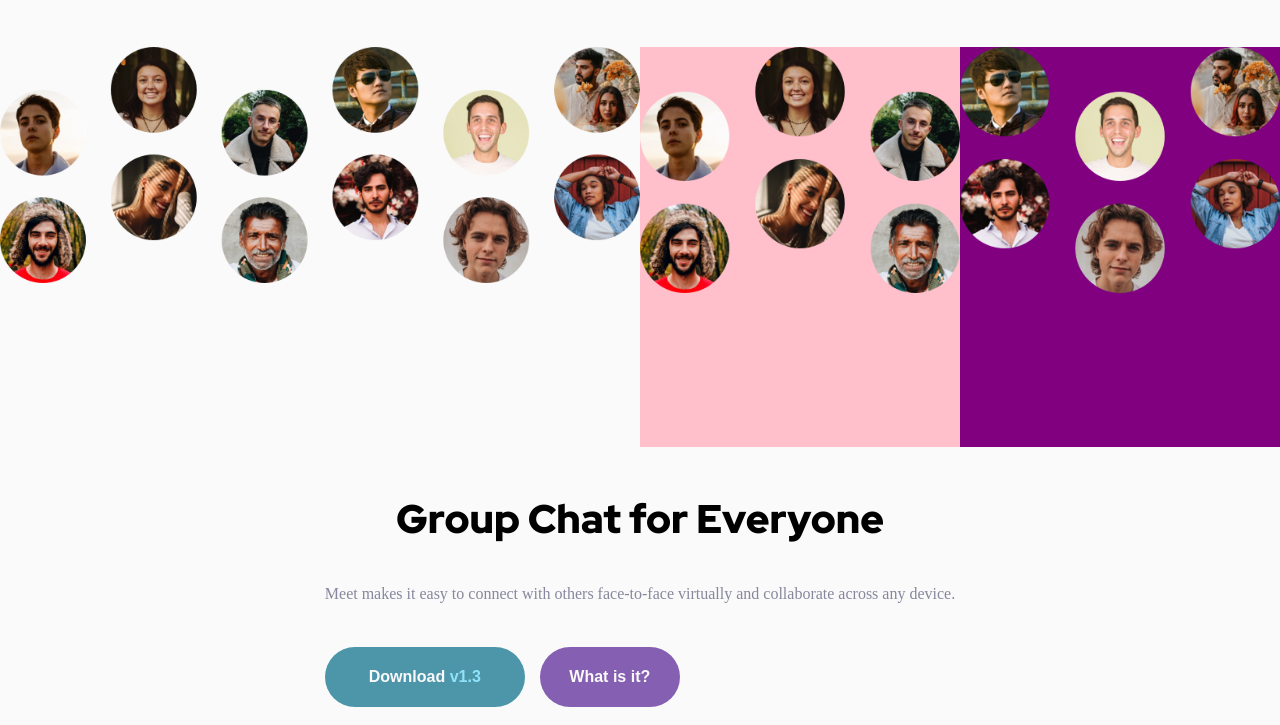
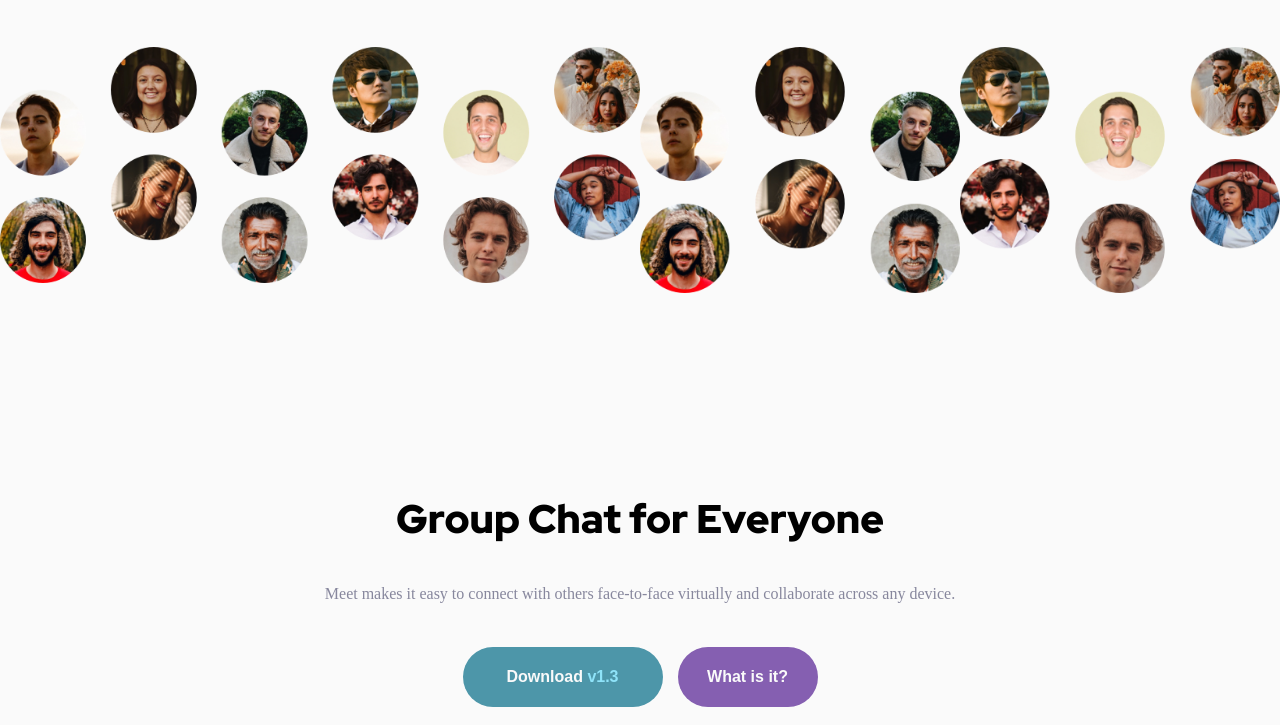
Before and after one commit to cehicm/meet-landing-page, a website: page index.html in a window 1280 px wide. Shown: the part 75-800 px from the top of the page. Drawn offline with Linux system fonts and the light colour scheme; a web font is replaced by a local one.

Commit message:
Fix header and button styles for tablets

```diff
--- a/src/sass/layout/_header.scss
+++ b/src/sass/layout/_header.scss
@@ -8,7 +8,6 @@
 	text-align: center;
 	gap: 50px;
 	margin: 40px 0 80px 0;
-	// overflow: hidden;
 
 	&__content {
 		padding: 0 40px;
@@ -45,6 +44,7 @@
 	&__content {
 		display: flex;
 		flex-direction: column;
+		align-items: center;
 		gap: 40px;
 	}
 }
@@ -54,9 +54,6 @@
 		width: 100%;
 		height: auto;
 		min-height: 140px;
-		// // background-image: url("/src/images/tablet/image-hero.png");
-		// background-repeat: no-repeat;
-		// background-size: contain;
 
 		@include sc-breakpoint(1024) {
 			display: flex;
@@ -84,14 +81,12 @@
 
 	&__left {
 		@include sc-breakpoint(1024) {
-			background-color: pink;
 			background-image: url("/src/images/desktop/image-hero-left.png");
 		}
 	}
 
 	&__right {
 		@include sc-breakpoint(1024) {
-			background-color: purple;
 			background-image: url("/src/images/desktop/image-hero-right.png");
 		}
 	}
```
Also changed, not shown: dist/css/styles.css, dist/css/styles.min.css.
